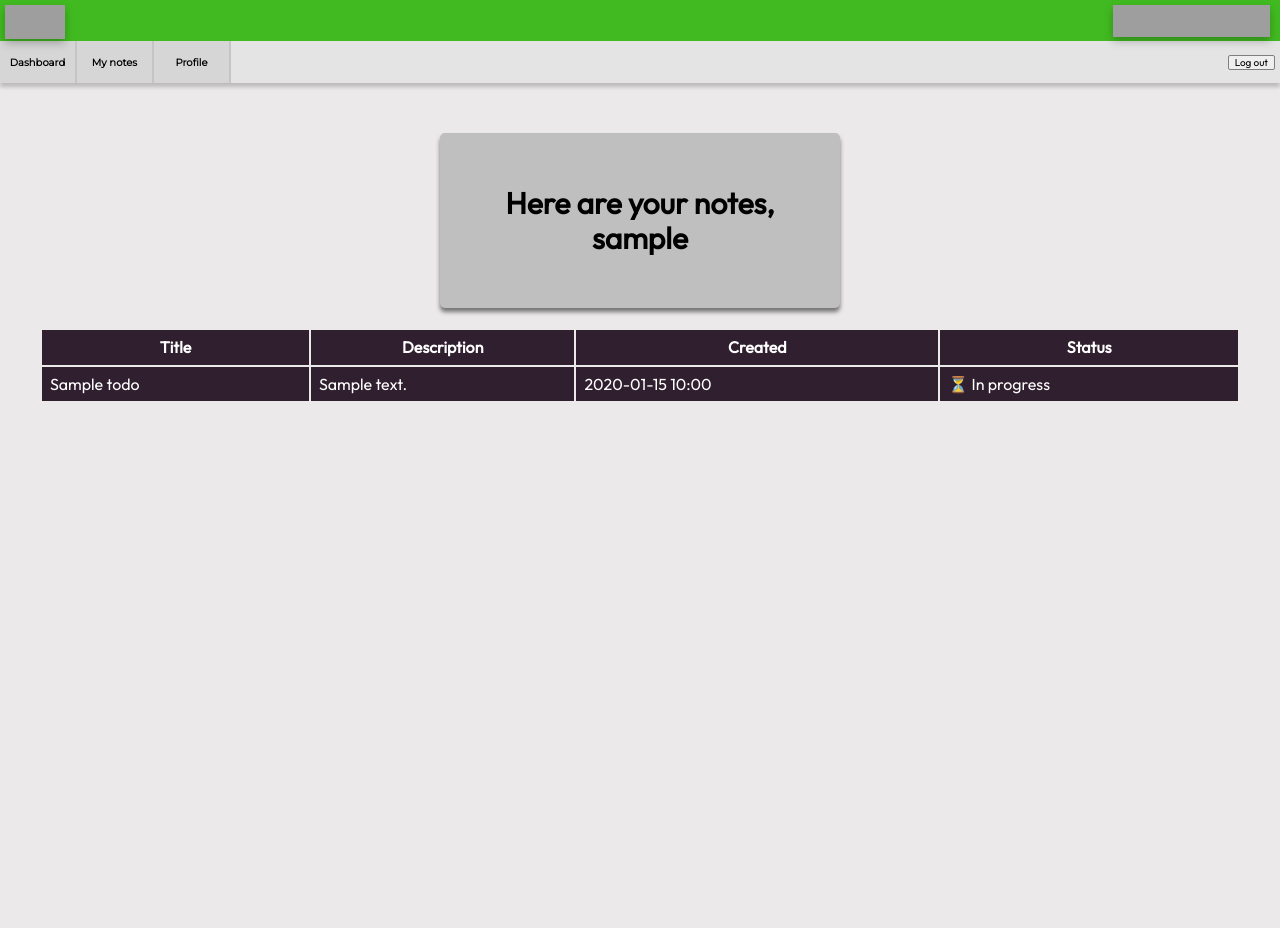
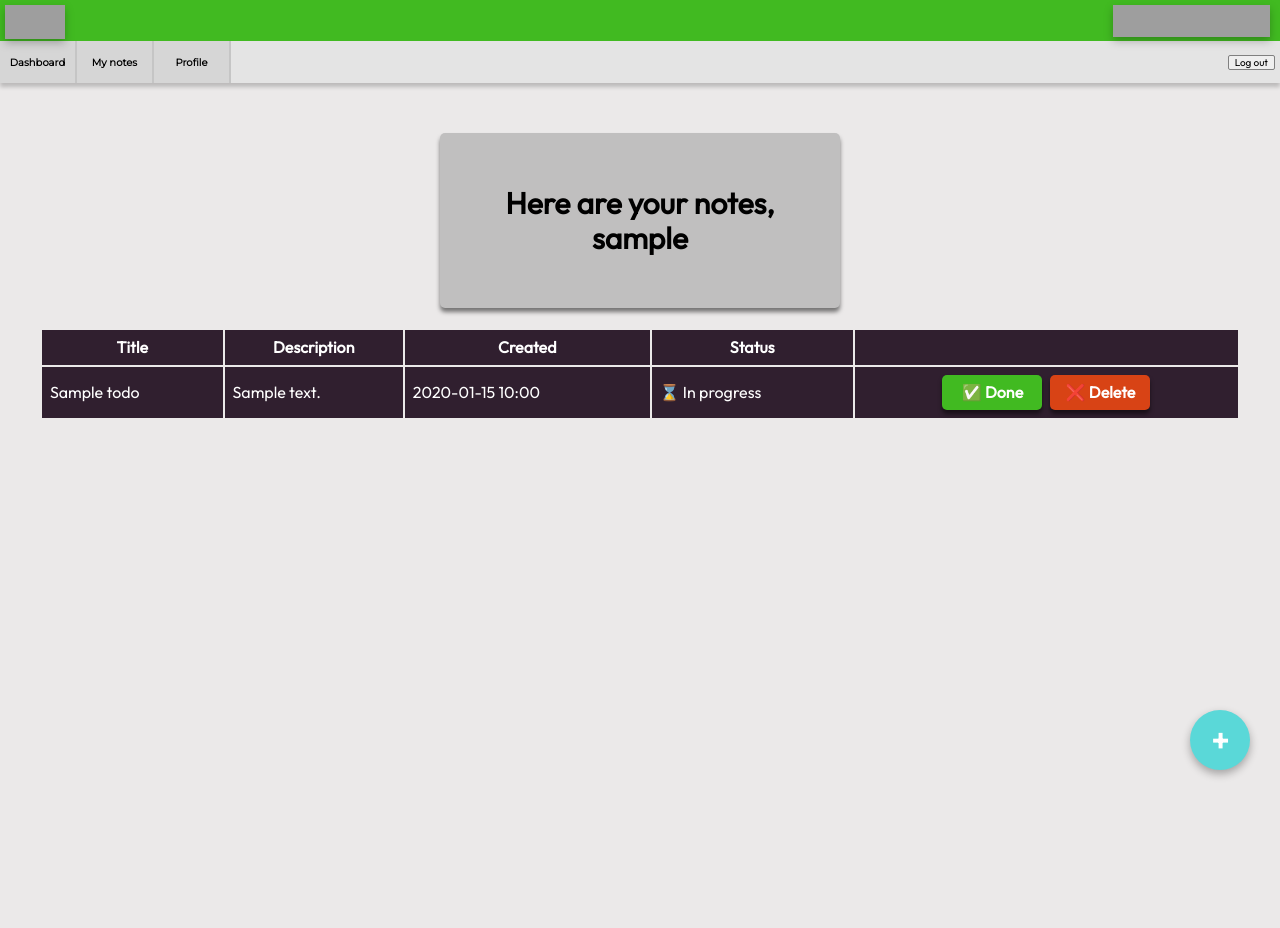
Before and after one commit to Post-Modern28/fastapiLearning, a FastAPI app: template front/templates/MyNotes.html in a window 1280 px wide. Run offline with FastAPI, Linux system fonts and the light colour scheme; the template is opened without the code that fills it: most values are stand-ins (such as "Sample title", 1, 10 or a date in 2020); parts of the project's set-up code (start-up, migrations or seed data) failed here and were passed over; some web fonts are replaced; grey boxes are pictures that could not be loaded.

Commit message:
feat: added interface for note creation and interface for note deletion and completion (without backend yet)

```diff
--- a/front/static/style.css
+++ b/front/static/style.css
@@ -508,6 +508,19 @@ table {
     color: var(--bs-table-color-state,var(--bs-table-color-type,var(--bs-table-color)));
     background-color: var(--bs-table-bg);
 }
+
+.noteActionContainer {
+    display: flex;
+    gap: 8px; /* расстояние между кнопками */
+    justify-content: center;
+    align-items: center;
+}
+
+.noteActionButton:disabled {
+    opacity: 0.5;
+    cursor: not-allowed;
+}
+
 .navB{
     box-sizing: initial;
     line-height: initial;
@@ -519,6 +532,57 @@ table {
     font-size: 12px;
     color: red;
     font-family: "Montserrat", system-ui;
+}
+
+
+.noteActionButton {
+    cursor: pointer;
+    border-radius: 5px;
+    width: 100px;
+    height: 35px;
+    font-weight: 600;
+    color: white;
+    border: none;
+    box-shadow: 0px 4px 4px rgba(0, 0, 0, 0.5);
+}
+
+.noteActionButton.complete {
+    background-color: #41BA21;
+}
+
+.noteActionButton.complete:hover {
+    background-color: #3EAE21;
+    cursor: pointer;
+}
+
+.noteActionButton.delete {
+    background-color: #D84315;
+}
+
+.noteActionButton.delete:hover {
+    background-color: #BF360C;
+    cursor: pointer;
+}
+
+.addButton {
+    position: fixed;
+    bottom: 30px;
+    right: 30px;
+    background-color: #5AD8D8;
+    color: white;
+    border: none;
+    border-radius: 50%;
+    width: 60px;
+    height: 60px;
+    font-size: 32px;
+    font-weight: bold;
+    box-shadow: 0px 4px 8px rgba(0,0,0,0.3);
+    transition: background-color 0.3s ease;
+}
+
+.addButton:hover {
+    background-color: #59C4C4FF;
+    cursor: pointer;
 }
 
 /* Document
--- a/front/templates/MyNotes.html
+++ b/front/templates/MyNotes.html
@@ -13,6 +13,7 @@
             <div><img class="RightImage" src="{{ url_for('static', path='img/InnologoBlack.png') }}"></div>
         </div>
     </header>
+
     {% include "navigationBar.html" %}
 
     <div class="hint">
@@ -28,6 +29,7 @@
                         <th>Description</th>
                         <th>Created</th>
                         <th>Status</th>
+                        <th></th> <!-- For delete button -->
                     </tr>
                 </thead>
                 <tbody>
@@ -40,9 +42,23 @@
                             {% if todo.completed %}
                                 ✅ Done
                             {% else %}
-                                ⏳ In progress
+                                ⌛ In progress
                             {% endif %}
                         </td>
+                        <td>
+                            <div class="noteActionContainer">
+                                <form method="post" action="/notes/complete_note/{{ todo.id }}">
+                                    <button class="noteActionButton complete" type="submit"
+                                            {% if todo.completed %} disabled {% endif %}>
+                                        ✅ Done
+                                    </button>
+                                </form>
+                                <form method="post" action="/notes/delete_note/{{ todo.id }}">
+                                    <button class="noteActionButton delete" type="submit">❌ Delete</button>
+                                </form>
+                            </div>
+                        </td>
+
                     </tr>
                     {% endfor %}
                 </tbody>
@@ -51,5 +67,10 @@
             <p style="text-align:center; font-size:16px;">You don’t have any notes yet.</p>
         {% endif %}
     </div>
+
+    <a href="/notes/create_note">
+        <button class="addButton">+</button>
+    </a>
+
 </body>
 </html>
```
Also changed, not shown: app/api/routes/notes.py (+24 -6 lines), app/database/models.py (+12 -3 lines), front/templates/NewNote.html (added, +30 -0 lines).
